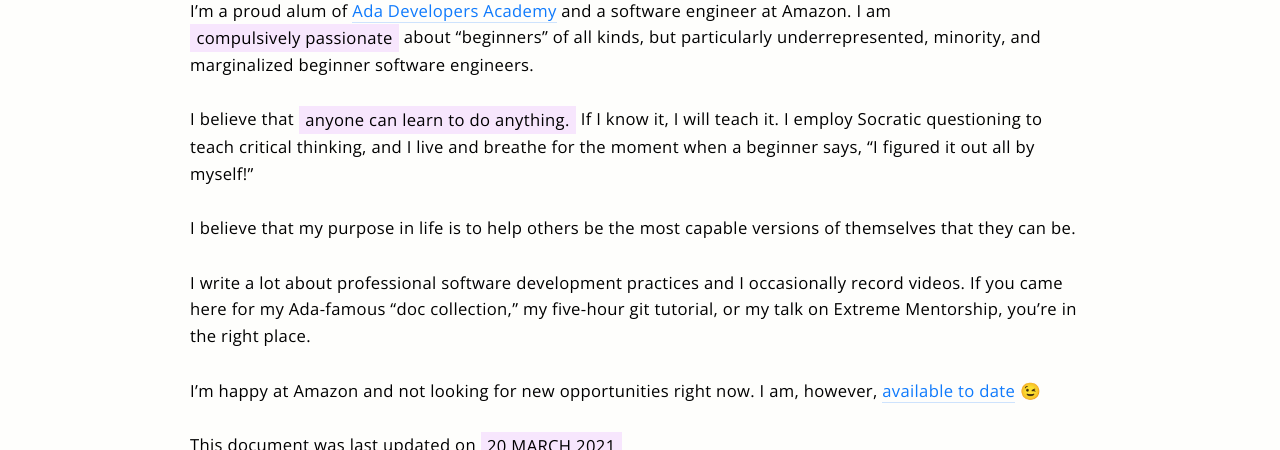
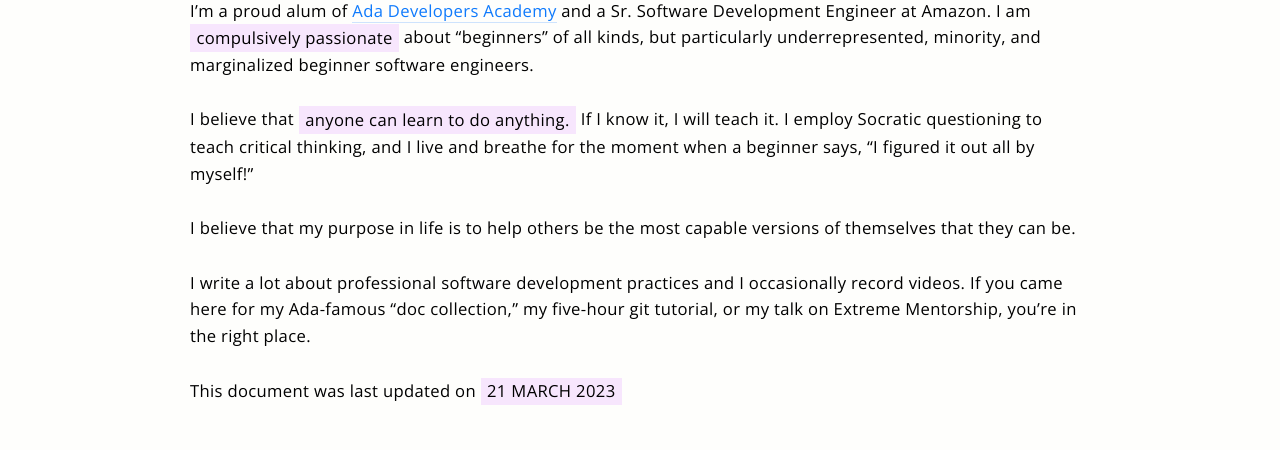
Before and after one commit to alyssahursh/alyssahursh, a plain HTML site: page index.html in a window 1280 px wide. Shown: the part 245-695 px from the top of the page. Drawn offline with nearby package versions, Linux system fonts and the light colour scheme.

Commit message:
Update title and remove reference to dating website

```diff
--- a/index.html
+++ b/index.html
@@ -18,7 +18,7 @@
 
 		<h1>Hey, it's me — your friend Alyssa</h1>
 
-		<p>I’m a proud alum of <a href="https://adadevelopersacademy.org" target="blank">Ada Developers Academy</a> and a software engineer at Amazon. I am <b>compulsively passionate</b> about “beginners” of all kinds, but particularly underrepresented, minority, and marginalized beginner software engineers.</p>
+		<p>I’m a proud alum of <a href="https://adadevelopersacademy.org" target="blank">Ada Developers Academy</a> and a Sr. Software Development Engineer at Amazon. I am <b>compulsively passionate</b> about “beginners” of all kinds, but particularly underrepresented, minority, and marginalized beginner software engineers.</p>
 
 		<p>I believe that <b>anyone can learn to do anything.</b> If I know it, I will teach it. I employ Socratic questioning to teach critical thinking, and I live and breathe for the moment when a beginner says, “I figured it out all by myself!”</p>
 
@@ -26,9 +26,7 @@
 
 		<p>I write a lot about professional software development practices and I occasionally record videos. If you came here for my Ada-famous “doc collection,” my five-hour git tutorial, or my talk on Extreme Mentorship, you’re in the right place.</p>
 
-		<p>I’m happy at Amazon and not looking for new opportunities right now. I am, however, <a href="http://date.alyssahursh.com" target="blank">available to date</a> 😉</p>
-
-		<p>This document was last updated on <b>20 MARCH 2021</b></p>
+		<p>This document was last updated on <b>21 MARCH 2023</b></p>
 
 		<h2>The "doc collection"</h2>
 
```
